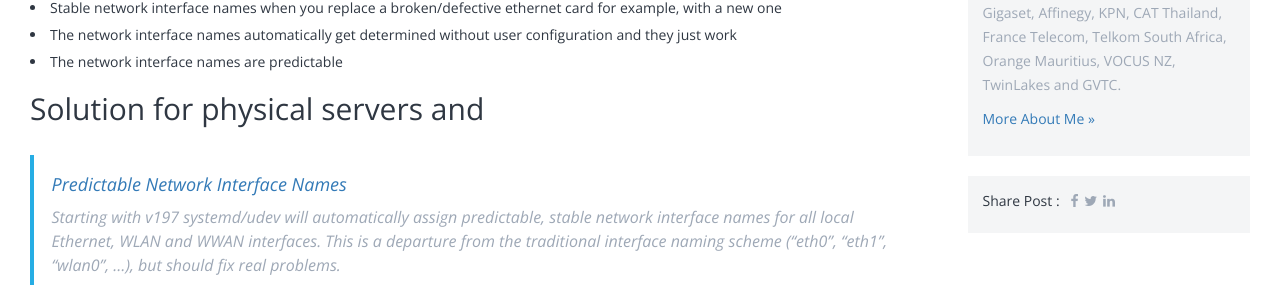
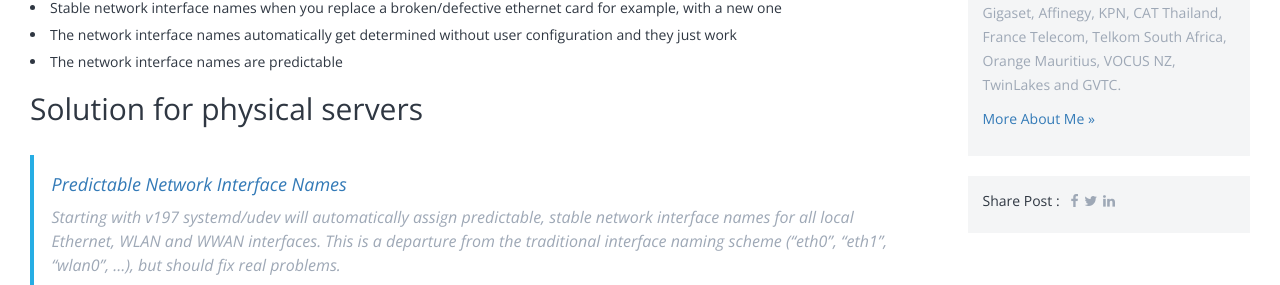
Before and after one commit to bitroniq/bitroniq.github.io, a Jekyll site: the page built from _posts/2020-07-28-consistent-network-interface-names.md, in a window 1280 px wide and 900 px high, scrolled down 892 px. Shown: the part 172-457 px from the top of the window. Built offline with Jekyll 4.4.1, drawn with Linux system fonts in a browser that asks for light colours; comment, search, counter and statistics services are not loaded.

Commit message:
Refactor 2020-07-28-consistent-network-interface-names.md

```diff
--- a/_posts/2020-07-28-consistent-network-interface-names.md
+++ b/_posts/2020-07-28-consistent-network-interface-names.md
@@ -54,7 +54,7 @@ provide the following benefits:
   configuration and they just work
 * The network interface names are predictable
 
-## Solution for physical servers and
+## Solution for physical servers
 
 > #### [Predictable Network Interface Names](https://www.freedesktop.org/wiki/Software/systemd/PredictableNetworkInterfaceNames/)
 >
```
